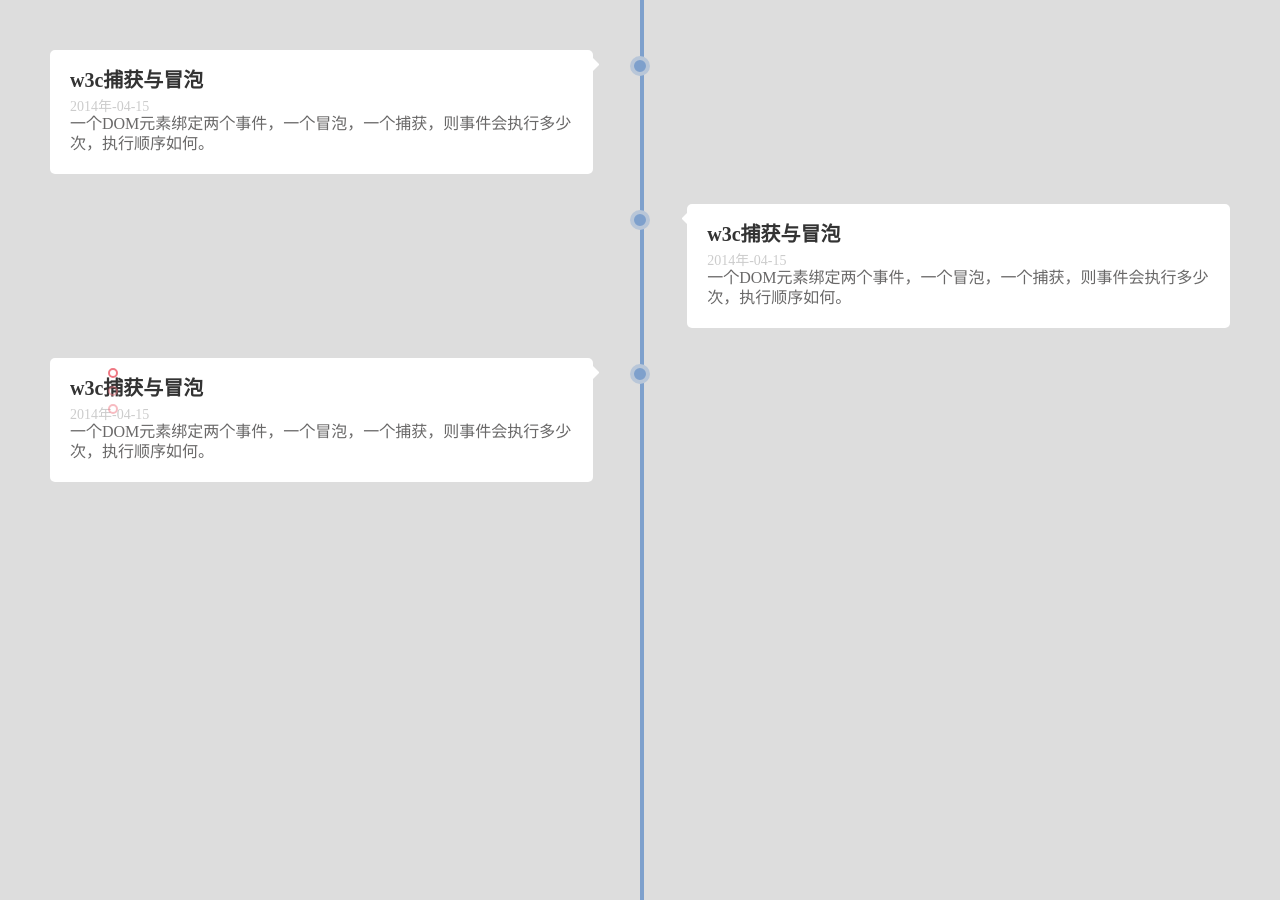
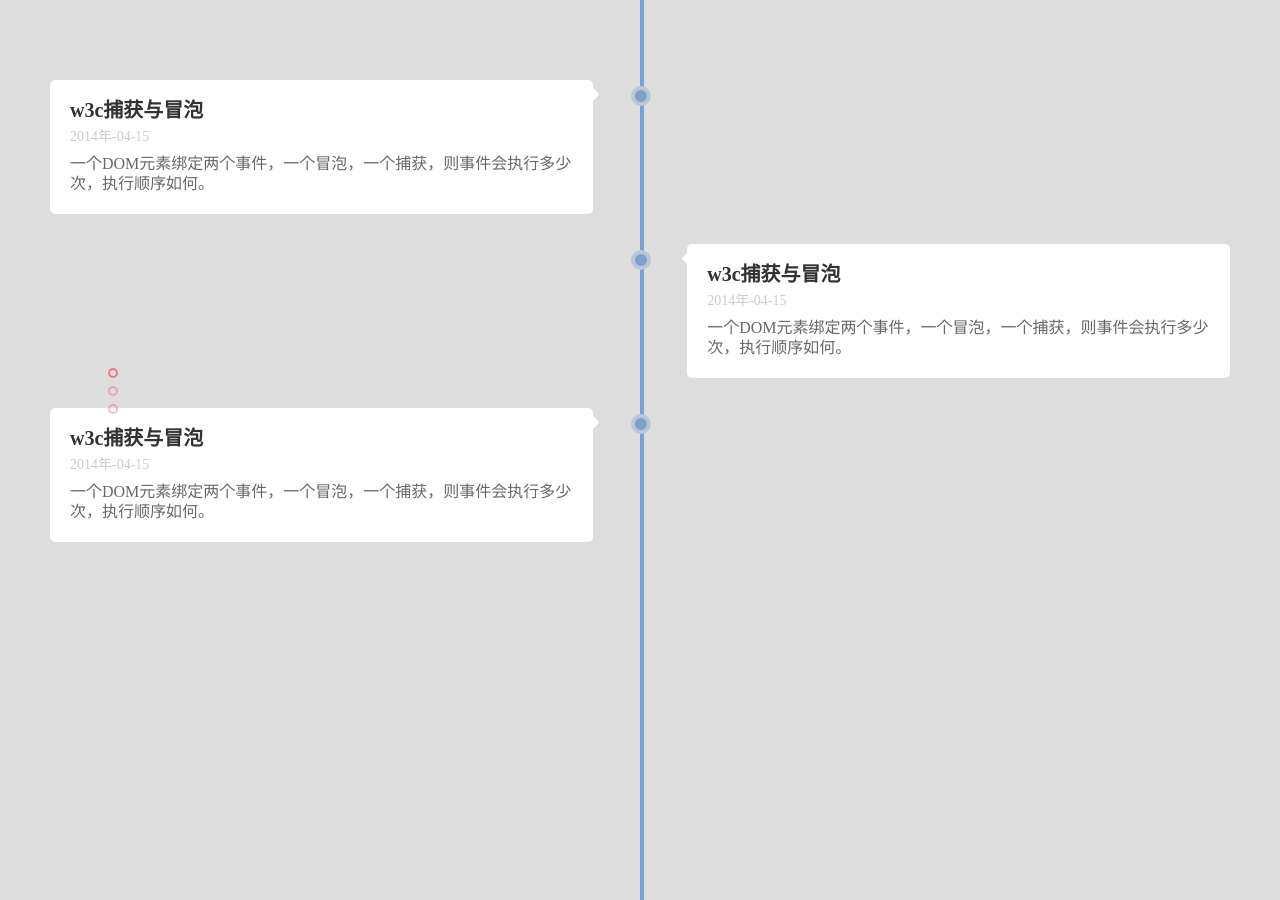
Before and after one commit to hy-inger/hy-inger.github.io, a Jekyll site: the page aboutme.html, which Jekyll copies as it is, in a window 1280 px wide. Built offline with Jekyll 4.4.1, drawn with Linux system fonts in a browser that asks for light colours.

Commit message:
优化ui

```diff
--- a/assets/css/index.css
+++ b/assets/css/index.css
@@ -1,4 +1,4 @@
-/* line 5, ../../../../Ruby/lib/ruby/gems/2.3.0/gems/compass-core-1.0.3/stylesheets/compass/reset/_utilities.scss */
+/* line 17, ../../../../../../usr/share/compass/frameworks/compass/stylesheets/compass/reset/_utilities.scss */
 html, body, div, span, applet, object, iframe,
 h1, h2, h3, h4, h5, h6, p, blockquote, pre,
 a, abbr, acronym, address, big, cite, code,
@@ -20,46 +20,46 @@
   vertical-align: baseline;
 }
 
-/* line 22, ../../../../Ruby/lib/ruby/gems/2.3.0/gems/compass-core-1.0.3/stylesheets/compass/reset/_utilities.scss */
+/* line 22, ../../../../../../usr/share/compass/frameworks/compass/stylesheets/compass/reset/_utilities.scss */
 html {
   line-height: 1;
 }
 
-/* line 24, ../../../../Ruby/lib/ruby/gems/2.3.0/gems/compass-core-1.0.3/stylesheets/compass/reset/_utilities.scss */
+/* line 24, ../../../../../../usr/share/compass/frameworks/compass/stylesheets/compass/reset/_utilities.scss */
 ol, ul {
   list-style: none;
 }
 
-/* line 26, ../../../../Ruby/lib/ruby/gems/2.3.0/gems/compass-core-1.0.3/stylesheets/compass/reset/_utilities.scss */
+/* line 26, ../../../../../../usr/share/compass/frameworks/compass/stylesheets/compass/reset/_utilities.scss */
 table {
   border-collapse: collapse;
   border-spacing: 0;
 }
 
-/* line 28, ../../../../Ruby/lib/ruby/gems/2.3.0/gems/compass-core-1.0.3/stylesheets/compass/reset/_utilities.scss */
+/* line 28, ../../../../../../usr/share/compass/frameworks/compass/stylesheets/compass/reset/_utilities.scss */
 caption, th, td {
   text-align: left;
   font-weight: normal;
   vertical-align: middle;
 }
 
-/* line 30, ../../../../Ruby/lib/ruby/gems/2.3.0/gems/compass-core-1.0.3/stylesheets/compass/reset/_utilities.scss */
+/* line 30, ../../../../../../usr/share/compass/frameworks/compass/stylesheets/compass/reset/_utilities.scss */
 q, blockquote {
   quotes: none;
 }
-/* line 103, ../../../../Ruby/lib/ruby/gems/2.3.0/gems/compass-core-1.0.3/stylesheets/compass/reset/_utilities.scss */
+/* line 103, ../../../../../../usr/share/compass/frameworks/compass/stylesheets/compass/reset/_utilities.scss */
 q:before, q:after, blockquote:before, blockquote:after {
   content: "";
   content: none;
 }
 
-/* line 32, ../../../../Ruby/lib/ruby/gems/2.3.0/gems/compass-core-1.0.3/stylesheets/compass/reset/_utilities.scss */
+/* line 32, ../../../../../../usr/share/compass/frameworks/compass/stylesheets/compass/reset/_utilities.scss */
 a img {
   border: none;
 }
 
-/* line 116, ../../../../Ruby/lib/ruby/gems/2.3.0/gems/compass-core-1.0.3/stylesheets/compass/reset/_utilities.scss */
-article, aside, details, figcaption, figure, footer, header, hgroup, main, menu, nav, section, summary {
+/* line 116, ../../../../../../usr/share/compass/frameworks/compass/stylesheets/compass/reset/_utilities.scss */
+article, aside, details, figcaption, figure, footer, header, hgroup, menu, nav, section, summary {
   display: block;
 }
 
@@ -165,51 +165,66 @@
 }
 
 @-webkit-keyframes scaleDown {
+  /* line 77, ../sass/index.scss */
   0% {
     -webkit-transform: scale(1) translateY(0);
     opacity: 1;
   }
+
+  /* line 81, ../sass/index.scss */
   100% {
     -webkit-transform: scale(0.8) translateY(50%);
     opacity: 0;
   }
 }
+
 @-webkit-keyframes scaleUp {
+  /* line 87, ../sass/index.scss */
   0% {
     -webkit-transform: scale(0.5) translateY(50%);
     opacity: 0;
   }
+
+  /* line 91, ../sass/index.scss */
   100% {
     -webkit-transform: scale(1) translateY(0);
     opacity: 1;
   }
 }
+
 @-webkit-keyframes slideDown {
+  /* line 97, ../sass/index.scss */
   0% {
     -webkit-transform: translateY(0);
     opacity: 1;
   }
+
+  /* line 101, ../sass/index.scss */
   100% {
     -webkit-transform: translateY(100%);
     opacity: 0;
   }
 }
+
 @-webkit-keyframes slideUp {
+  /* line 107, ../sass/index.scss */
   0% {
     -webkit-transform: translateY(100%);
     opacity: 0;
   }
+
+  /* line 111, ../sass/index.scss */
   100% {
     -webkit-transform: translateY(0);
     opacity: 1;
   }
 }
+
 /* line 117, ../sass/index.scss */
 .timeline {
   padding: 5rem 5rem;
-  position: relative;
 }
-/* line 120, ../sass/index.scss */
+/* line 119, ../sass/index.scss */
 .timeline::before {
   content: ' ';
   width: 4px;
@@ -218,37 +233,19 @@
   background: #7EA0CC;
   position: absolute;
   left: 6rem;
+  top: 0;
 }
-/* line 131, ../sass/index.scss */
+/* line 130, ../sass/index.scss */
 .timeline .timeline-block {
   position: relative;
   width: 100%;
   margin-bottom: 5rem;
 }
-@media only screen and (min-width: 1170px) {
-  /* line 131, ../sass/index.scss */
-  .timeline .timeline-block {
-    margin-bottom: 3rem;
-  }
-  /* line 137, ../sass/index.scss */
-  .timeline .timeline-block:nth-child(even) {
-    overflow: hidden;
-    *zoom: 1;
-  }
-  /* line 140, ../sass/index.scss */
-  .timeline .timeline-block:nth-child(even) .timeline-main {
-    float: right;
-  }
-  /* line 143, ../sass/index.scss */
-  .timeline .timeline-block:nth-child(even) .timeline-main:before {
-    left: -1.2rem;
-    z-index: 2;
-    width: 0.1rem;
-    height: 0.1rem;
-    border-color: transparent #fff transparent transparent;
-  }
+/* line 134, ../sass/index.scss */
+.timeline .timeline-block:first-child {
+  margin-top: 30px;
 }
-/* line 155, ../sass/index.scss */
+/* line 139, ../sass/index.scss */
 .timeline .timeline-point {
   position: absolute;
   width: 2rem;
@@ -259,16 +256,15 @@
   left: 0.2rem;
   top: 0.6rem;
 }
-/* line 165, ../sass/index.scss */
+/* line 149, ../sass/index.scss */
 .timeline .timeline-main {
-  width: 100%;
   background: #fff;
   padding: 2rem;
   position: relative;
   border-radius: 0.5rem;
   margin-left: 4rem;
 }
-/* line 172, ../sass/index.scss */
+/* line 155, ../sass/index.scss */
 .timeline .timeline-main:before {
   content: ' ';
   width: 0.1rem;
@@ -281,41 +277,62 @@
   top: 0.8rem;
   left: -1.2rem;
 }
-/* line 186, ../sass/index.scss */
+/* line 169, ../sass/index.scss */
 .timeline .h3 {
   font-size: 2rem;
   font-weight: bold;
   color: #333;
   margin-bottom: 1rem;
 }
-/* line 192, ../sass/index.scss */
+/* line 175, ../sass/index.scss */
 .timeline .h5 {
   font-size: 1.4rem;
   color: #ccc;
 }
-/* line 196, ../sass/index.scss */
+/* line 179, ../sass/index.scss */
 .timeline .timeline-content {
   font-size: 1.6rem;
   line-height: 2rem;
   color: #696868;
+  margin-top: 10px;
 }
 @media only screen and (min-width: 1170px) {
-  /* line 202, ../sass/index.scss */
+  /* line 186, ../sass/index.scss */
   .timeline::before {
-    top: 0;
     left: 50%;
   }
-  /* line 207, ../sass/index.scss */
+  /* line 189, ../sass/index.scss */
+  .timeline .timeline-block {
+    margin-bottom: 3rem;
+  }
+  /* line 191, ../sass/index.scss */
+  .timeline .timeline-block:nth-child(even) {
+    overflow: hidden;
+    *zoom: 1;
+  }
+  /* line 194, ../sass/index.scss */
+  .timeline .timeline-block:nth-child(even) .timeline-main {
+    float: right;
+  }
+  /* line 197, ../sass/index.scss */
+  .timeline .timeline-block:nth-child(even) .timeline-main:before {
+    left: -1.2rem;
+    z-index: 2;
+    width: 0.1rem;
+    height: 0.1rem;
+    border-color: transparent #fff transparent transparent;
+  }
+  /* line 206, ../sass/index.scss */
   .timeline .timeline-point {
     left: 50%;
-    margin-left: -1rem;
+    margin-left: -0.9rem;
   }
-  /* line 212, ../sass/index.scss */
+  /* line 211, ../sass/index.scss */
   .timeline .timeline-main {
     width: 46%;
     margin-left: 0;
   }
-  /* line 215, ../sass/index.scss */
+  /* line 214, ../sass/index.scss */
   .timeline .timeline-main:before {
     border-color: transparent transparent transparent #fff;
     left: 100%;
```
Also changed, not shown: assets/sass/index.scss (+22 -23 lines).
